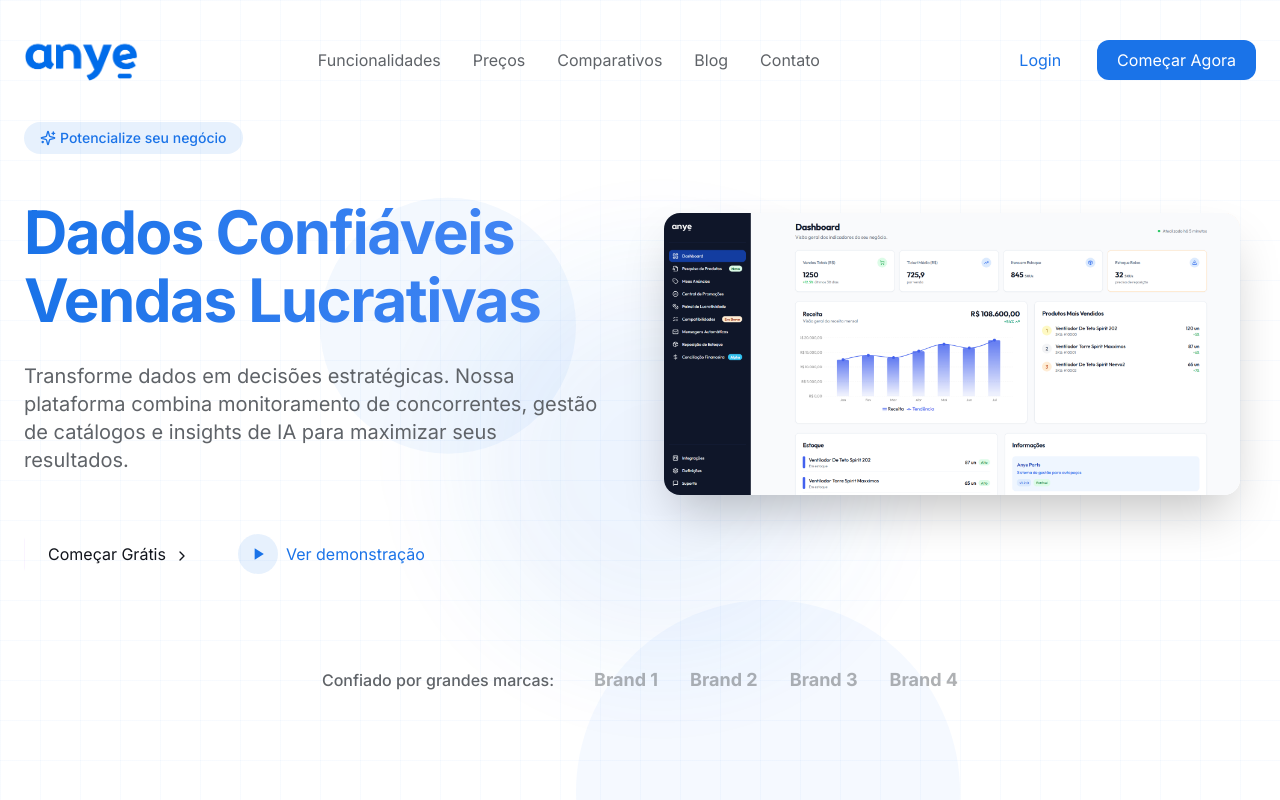
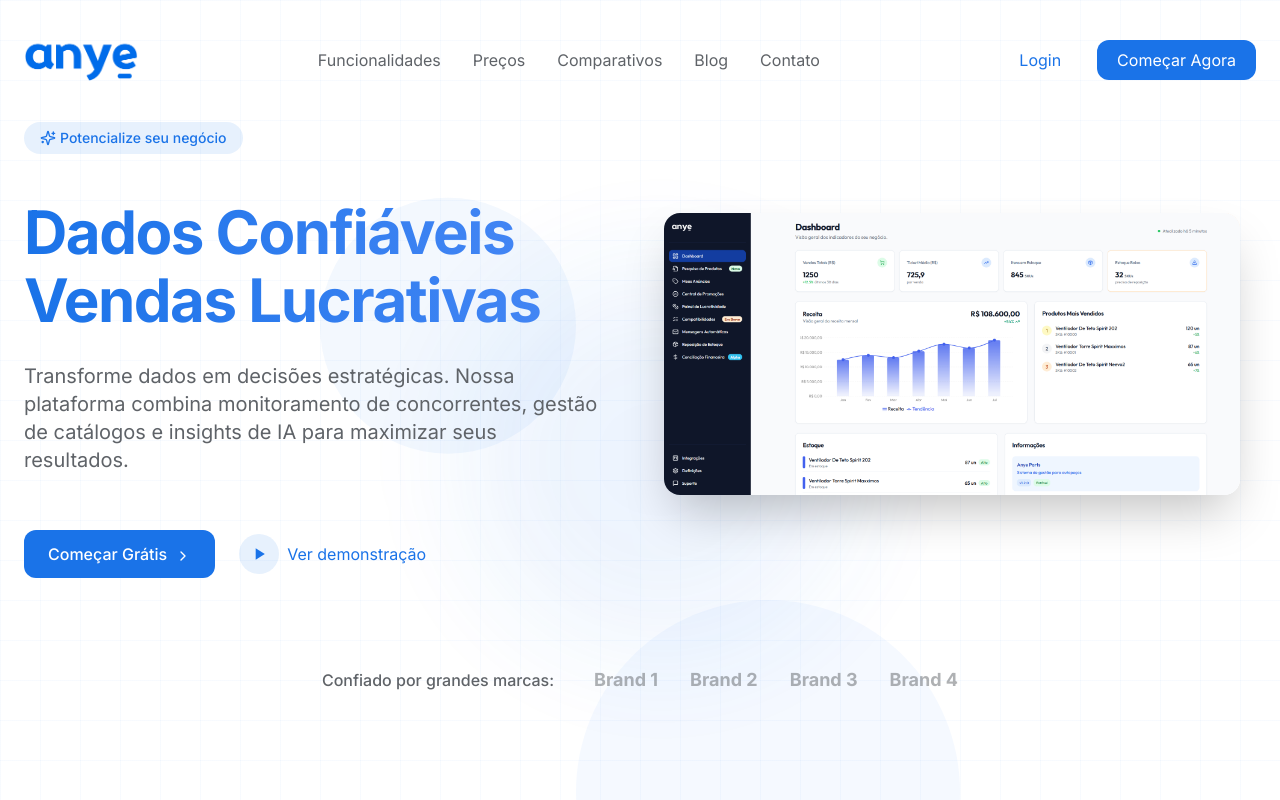
Before and after one commit to neon-ventura/dataflow-essence, a React (Vite) app: page / in a window 1280 px wide. Shown: the top 800 px of the page. Built offline with nearby package versions, Linux system fonts and the light colour scheme.

Commit message:
Refactor: Minimalist button hover effect
Reduced the hover effect on the button to be more minimalist.

```diff
--- a/src/components/Hero.tsx
+++ b/src/components/Hero.tsx
@@ -75,13 +75,13 @@ const Hero = () => {
             >
               <motion.a
                 href="#signup"
-                className="group relative overflow-hidden rounded-lg flex items-center gap-2 px-6 py-3 w-full sm:w-auto"
+                className="group relative overflow-hidden rounded-lg flex items-center gap-2 px-6 py-3 w-full sm:w-auto bg-primary-blue text-white font-medium transition-colors duration-200 hover:bg-primary-blue/90 focus-visible:ring-2 focus-visible:ring-primary-blue focus-visible:ring-offset-2"
                 onMouseEnter={() => setIsHovered(true)}
                 onMouseLeave={() => setIsHovered(false)}
                 whileHover={{ scale: 1.03 }}
                 whileTap={{ scale: 0.97 }}
               >
-                <span className="relative z-10 flex items-center justify-center gap-2">
+                <span className="flex items-center justify-center gap-2">
                   <span>Começar Grátis</span>
                   <motion.div
                     animate={{ x: isHovered ? 5 : 0 }}
@@ -90,12 +90,6 @@ const Hero = () => {
                     <ChevronRight className="inline-block h-4 w-4" />
                   </motion.div>
                 </span>
-                <motion.div
-                  className="absolute inset-0 bg-gradient-to-r from-blue-600 to-purple-500"
-                  initial={{ x: '-100%' }}
-                  animate={{ x: isHovered ? '0%' : '-100%' }}
-                  transition={{ duration: 0.3, ease: "easeInOut" }}
-                />
               </motion.a>
 
               <motion.a
```
